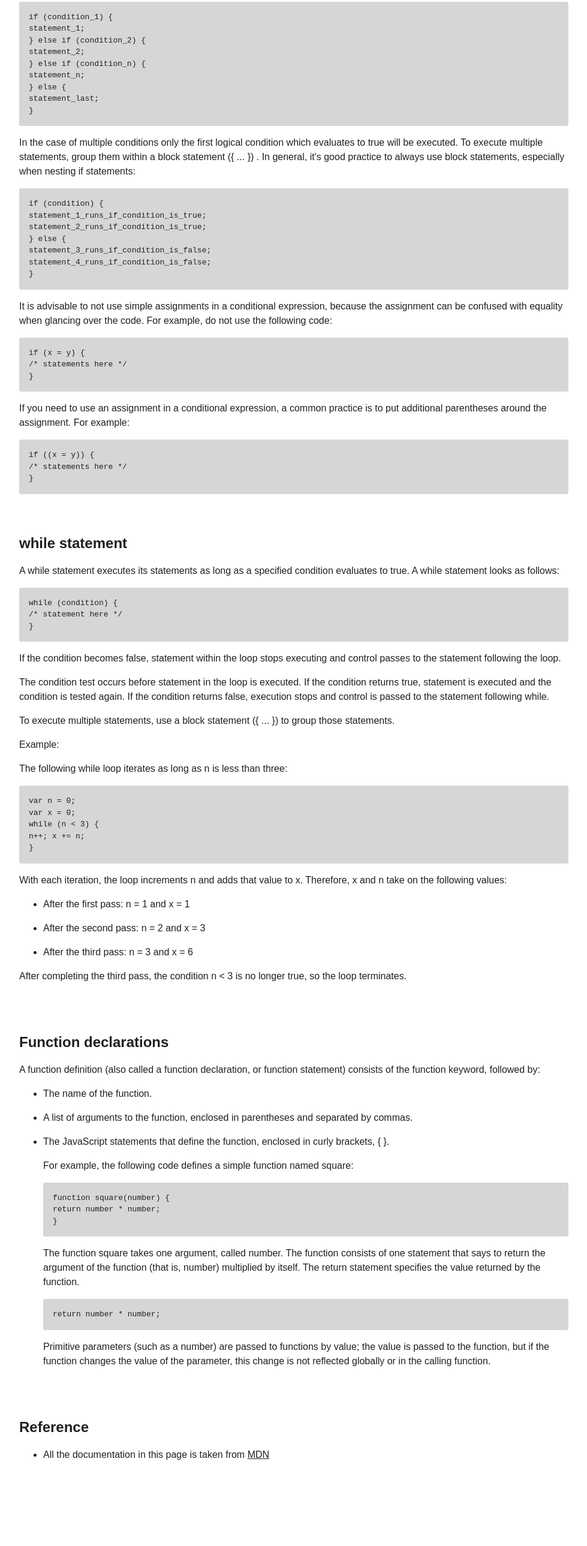
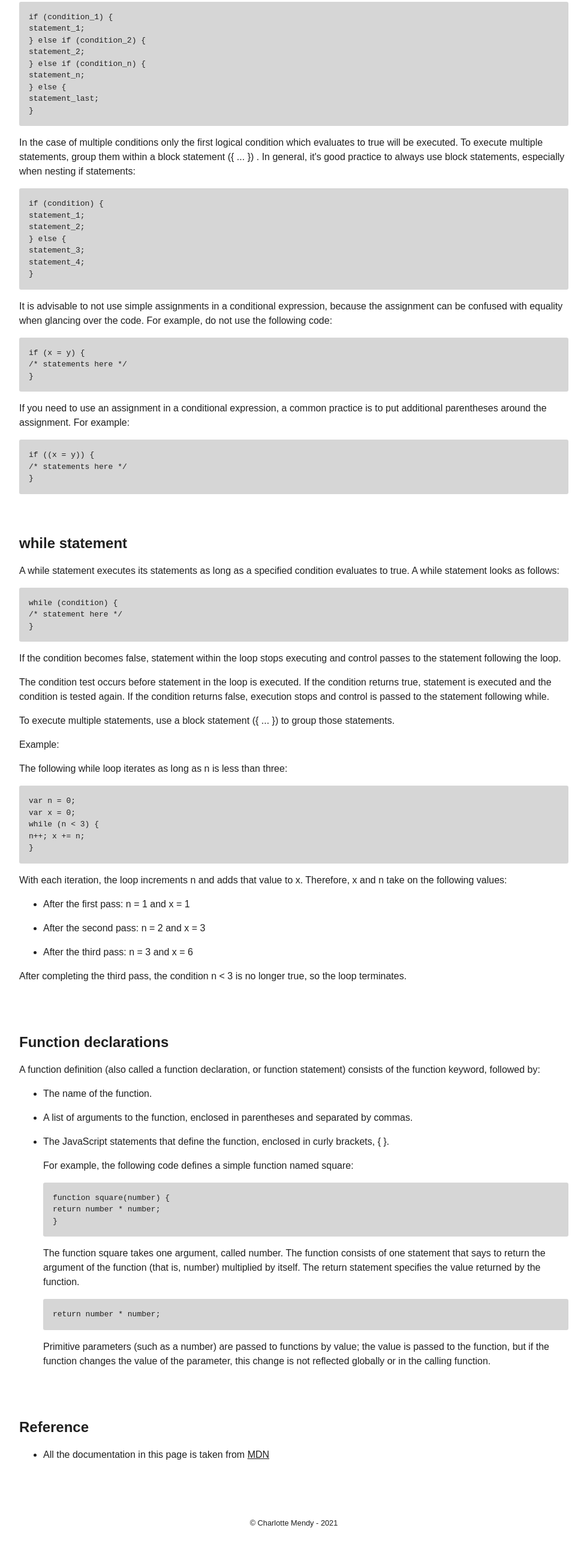
Before and after one commit to Charlotte-Mendy/FCC-Technical-Documentation, a plain HTML site: page index.html in a window 1280 px wide. Shown: the part 5030-7608 px from the top of the page at 60% size, without its empty margins (300-1279 px from the left). Before the commit the page ends 7532 px from the top, so only its background shows below. Drawn offline with Linux system fonts and the light colour scheme.

Commit message:
Add footer, correct content & style for <code>

```diff
--- a/index.html
+++ b/index.html
@@ -212,11 +212,11 @@
                 </code>
                 <p>In the case of multiple conditions only the first logical condition which evaluates to true will be executed. To execute multiple statements, group them within a block statement ({ ... }) . In general, it's good practice to always use block statements, especially when nesting if statements:</p>
                 <code>if (condition) {
-                    statement_1_runs_if_condition_is_true;
-                    statement_2_runs_if_condition_is_true;
+                    statement_1;
+                    statement_2;
                     } else {
-                    statement_3_runs_if_condition_is_false;
-                    statement_4_runs_if_condition_is_false;
+                    statement_3;
+                    statement_4;
                     }
                 </code>
                 <p>It is advisable to not use simple assignments in a conditional expression, because the assignment can be confused with equality when glancing over the code. For example, do not use the following code:</p>
@@ -303,6 +303,11 @@
             navLinks.classList.toggle('toggle');
         }
     </script>
+    <footer>
+        <p>
+            &copy; Charlotte Mendy - 2021
+        </p>
+    </footer>
 </body>
 
 </html>
--- a/styles/style.css
+++ b/styles/style.css
@@ -86,12 +86,18 @@ article code {
     padding: 1rem;
     display: block;
     white-space: pre-line;
+    word-wrap: break-word;
 }
 
 article a {
     color: #202020;
 }
 
+footer {
+    font-size: 0.8rem;
+    text-align: center;
+    padding: 1rem 2rem;
+}
 
 /* -------- MEDIA QUERIES LARGE DEVICES -------- */
 
@@ -119,7 +125,7 @@ article a {
         margin: 0;
     }
 
-    #main-doc {
+    #main-doc, footer {
         margin-left: 18.75rem;
     }
 }
```
